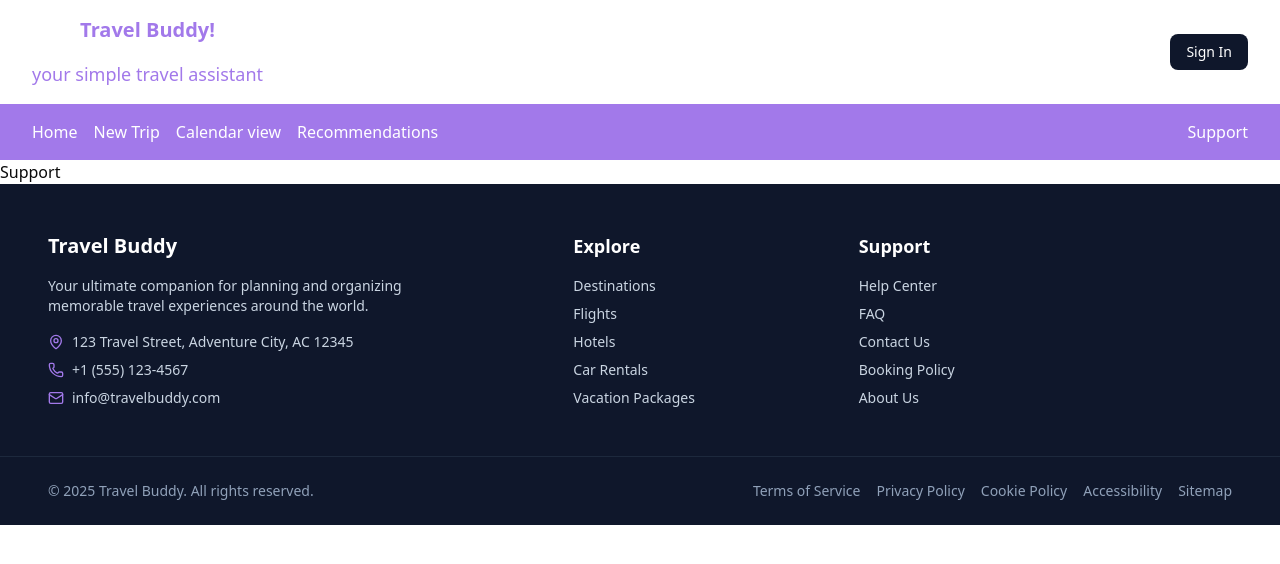
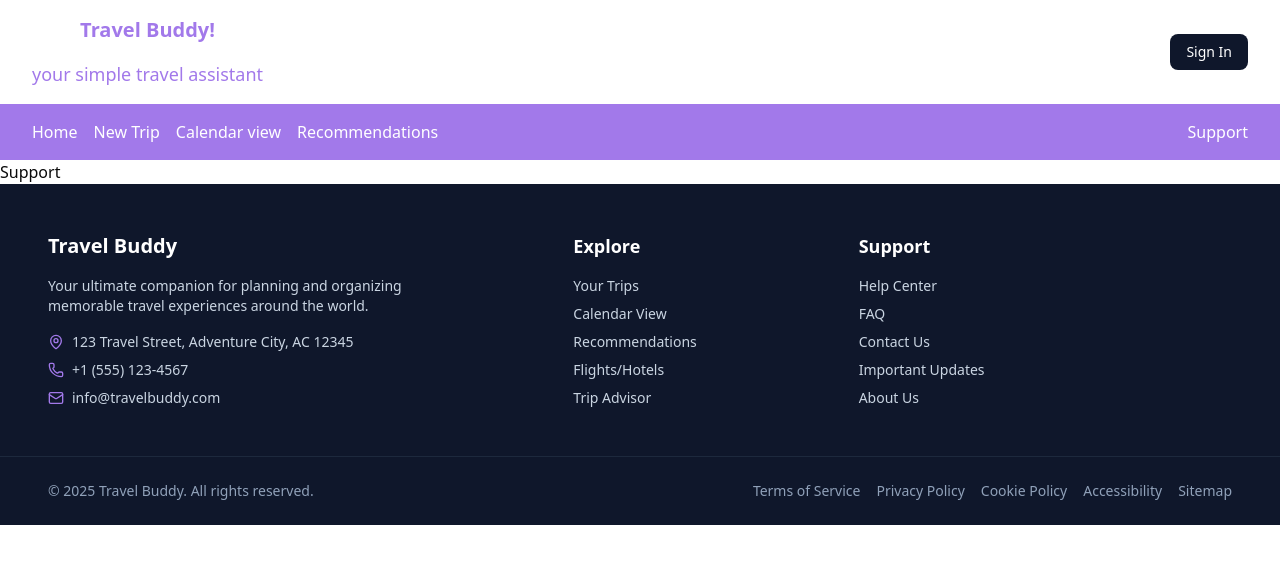
Before and after one commit to SDSU-CompE-561-Spring-2025/AI-travel-expense-assistant, a Next.js app in the folder frontend/: page /support in a window 1280 px wide. Shown: the top 564 px of the page. Built offline with nearby package versions, Linux system fonts and the light colour scheme; no server answers.

Commit message:
Link updates in footer
updated naming and links for footer list items

```diff
--- a/frontend/components/footer.tsx
+++ b/frontend/components/footer.tsx
@@ -29,7 +29,7 @@ export default function Footer() {
                 <span>info@travelbuddy.com</span>
               </div>
             </div>
-            {/*
+            {/* // Socials were depricated
             <div className="mt-6">
               <h4 className="text-sm font-semibold mb-2">Follow Us</h4>
               <div className="flex space-x-4">
@@ -62,29 +62,39 @@ export default function Footer() {
             <h3 className="text-lg font-bold mb-4">Explore</h3>
             <ul className="space-y-2 text-sm">
               <li>
-                <Link href="/destinations" className="text-slate-300 hover:text-[#A279EA] transition-colors">
-                  Destinations
+                <Link href="/" className="text-slate-300 hover:text-[#A279EA] transition-colors">
+                  Your Trips
                 </Link>
               </li>
               <li>
-                <Link href="/flights" className="text-slate-300 hover:text-[#A279EA] transition-colors">
-                  Flights
+                <Link href="/calendar" className="text-slate-300 hover:text-[#A279EA] transition-colors">
+                  Calendar View
                 </Link>
               </li>
               <li>
-                <Link href="/hotels" className="text-slate-300 hover:text-[#A279EA] transition-colors">
-                  Hotels
+                <Link href="/recommendations" className="text-slate-300 hover:text-[#A279EA] transition-colors">
+                  Recommendations
                 </Link>
               </li>
               <li>
-                <Link href="/car-rentals" className="text-slate-300 hover:text-[#A279EA] transition-colors">
-                  Car Rentals
-                </Link>
+                <a
+                  href="https://www.kayak.com"
+                  target="_blank"
+                  rel="noopener noreferrer"
+                  className="text-slate-300 hover:text-[#A279EA] transition-colors"
+                >
+                  Flights/Hotels
+                </a>
               </li>
               <li>
-                <Link href="/vacation-packages" className="text-slate-300 hover:text-[#A279EA] transition-colors">
-                  Vacation Packages
-                </Link>
+                <a
+                  href="https://www.tripadvisor.com"
+                  target="_blank"
+                  rel="noopener noreferrer"
+                  className="text-slate-300 hover:text-[#A279EA] transition-colors"
+                >
+                  Trip Advisor
+                </a>
               </li>
             </ul>
           </div>
@@ -94,12 +104,12 @@ export default function Footer() {
             <h3 className="text-lg font-bold mb-4">Support</h3>
             <ul className="space-y-2 text-sm">
               <li>
-                <Link href="/help-center" className="text-slate-300 hover:text-[#A279EA] transition-colors">
+                <Link href="/support" className="text-slate-300 hover:text-[#A279EA] transition-colors">
                   Help Center
                 </Link>
               </li>
               <li>
-                <Link href="/faq" className="text-slate-300 hover:text-[#A279EA] transition-colors">
+                <Link href="/support" className="text-slate-300 hover:text-[#A279EA] transition-colors">
                   FAQ
                 </Link>
               </li>
@@ -109,12 +119,17 @@ export default function Footer() {
                 </Link>
               </li>
               <li>
-                <Link href="/booking-policy" className="text-slate-300 hover:text-[#A279EA] transition-colors">
-                  Booking Policy
-                </Link>
+              <a
+                  href="https://youtu.be/dQw4w9WgXcQ"
+                  target="_blank"
+                  rel="noopener noreferrer"
+                  className="text-slate-300 hover:text-[#A279EA] transition-colors"
+                >
+                  Important Updates
+                </a>
               </li>
               <li>
-                <Link href="/about-us" className="text-slate-300 hover:text-[#A279EA] transition-colors">
+                <Link href="/about" className="text-slate-300 hover:text-[#A279EA] transition-colors">
                   About Us
                 </Link>
               </li>
```
